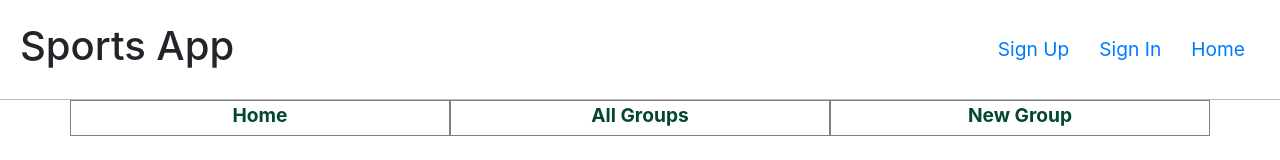
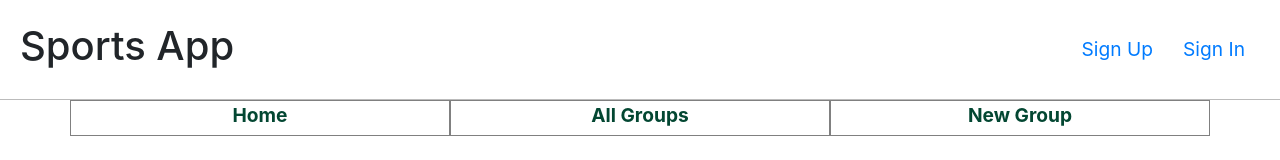
Before and after one commit to cpcurtis1218/Sports-App-Client, a React app: page /groups/1/edit in a window 1280 px wide. Shown: the top 160 px of the page. Built offline with nearby package versions, Linux system fonts and the light colour scheme.

Commit message:
Remove Home option from header

```diff
--- a/src/header/Header.js
+++ b/src/header/Header.js
@@ -17,19 +17,12 @@ const unauthenticatedOptions = (
   </React.Fragment>
 )
 
-const alwaysOptions = (
-  <React.Fragment>
-    <Link to="/">Home</Link>
-  </React.Fragment>
-)
-
 const Header = ({ user }) => (
   <header className="main-header">
     <h1>Sports App</h1>
     <nav>
       { user && <span>Welcome, {user.email}</span>}
       { user ? authenticatedOptions : unauthenticatedOptions }
-      { alwaysOptions }
     </nav>
   </header>
 )
```
